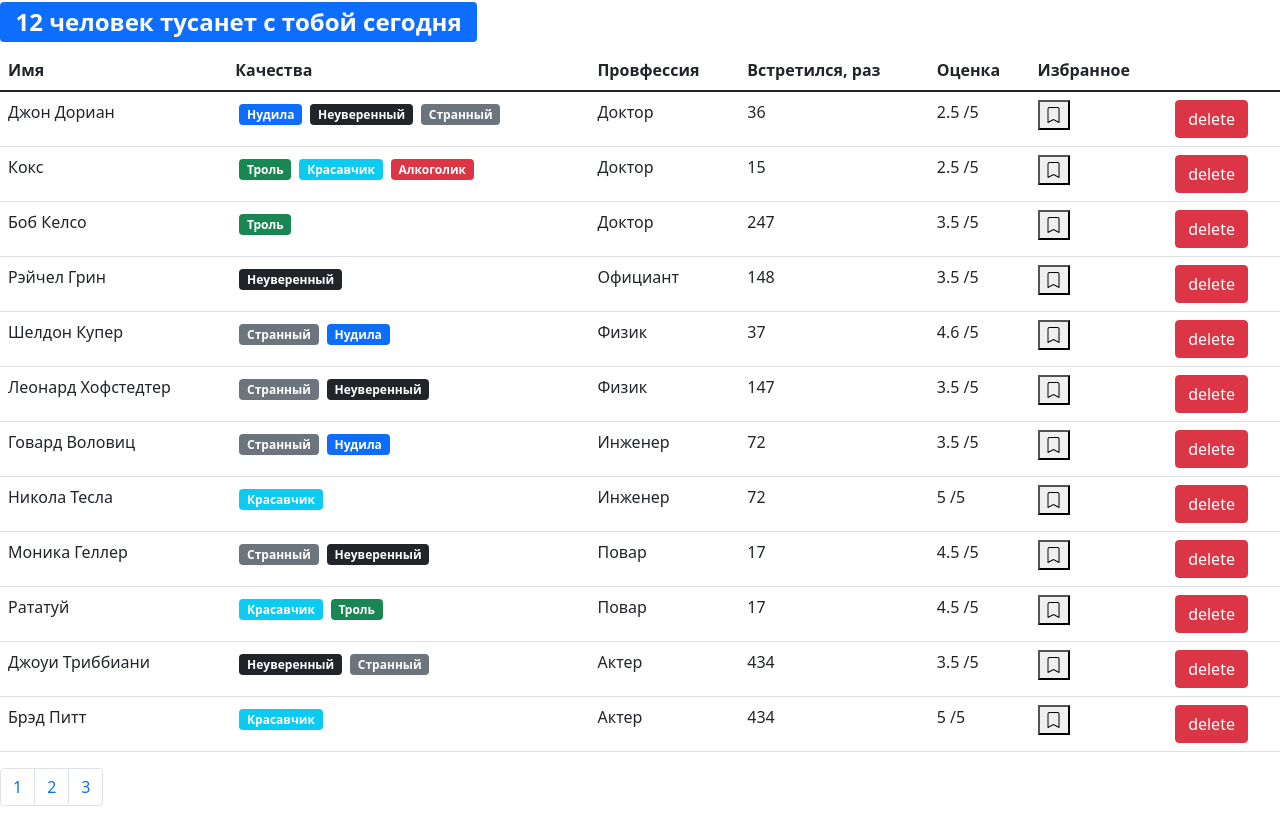
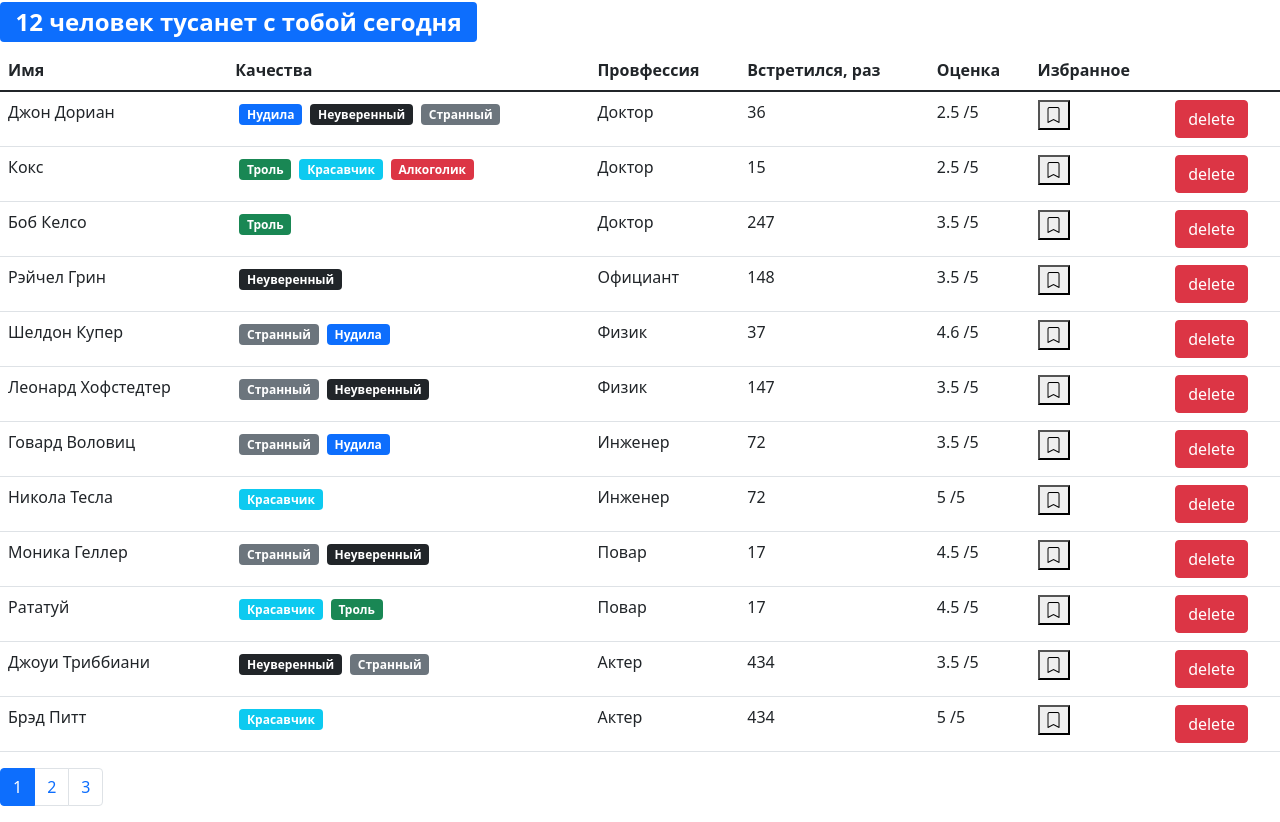
Before and after one commit to TetianaStupak/fast-company, a React (Create React App) app: page / in a window 1280 px wide. Built offline with nearby package versions, Linux system fonts and the light colour scheme.

Commit message:
Обработка изменений страницы

```diff
--- a/src/app/componens/pagination.jsx
+++ b/src/app/componens/pagination.jsx
@@ -1,8 +1,7 @@
 import React from "react";
 import _ from "lodash";
 
-const Pagination = (props) => {
-    const { itemsCount, pageSize } = props;
+const Pagination = ({ itemsCount, pageSize, onPageChange, currentPage }) => {
     const pageCount = Math.ceil(itemsCount / pageSize);
     if (pageCount === 1) return null;
     const pages = _.range(1, pageCount + 1);
@@ -11,8 +10,15 @@ const Pagination = (props) => {
         <nav>
             <ul className="pagination">
                 {pages.map((page) =>
-                    <li className="page-item" key={"page_" + page}>
-                        <a className="page-link">{page}</a>
+                    <li className={
+                        "page-item" +
+                        (page === currentPage ? " active" : " ")} key={"page_" + page}>
+                        <a
+                            className="page-link"
+                            onClick={() => onPageChange(page)}
+                        >
+                            {page}
+                        </a>
                     </li>
                 )}
             </ul>
--- a/src/app/componens/users.jsx
+++ b/src/app/componens/users.jsx
@@ -1,11 +1,14 @@
-import React from "react";
+import React, { useState } from "react";
 import Pagination from "./pagination";
 import User from "./user";
+
 const Users = ({ users, ...rest }) => {
     const count = users.length;
     const pageSize = 4;
+    const [currentPage, setCurrentPage] = useState(1);
     const handlePageChange = (pageIndex) => {
         console.log("page:", pageIndex);
+        setCurrentPage(pageIndex);
     }
     return (
         <>
@@ -32,6 +35,7 @@ const Users = ({ users, ...rest }) => {
             <Pagination
                 itemsCount={count}
                 pageSize={pageSize}
+                currentPage={currentPage}
                 onPageChange={handlePageChange}
             />
         </>
```
